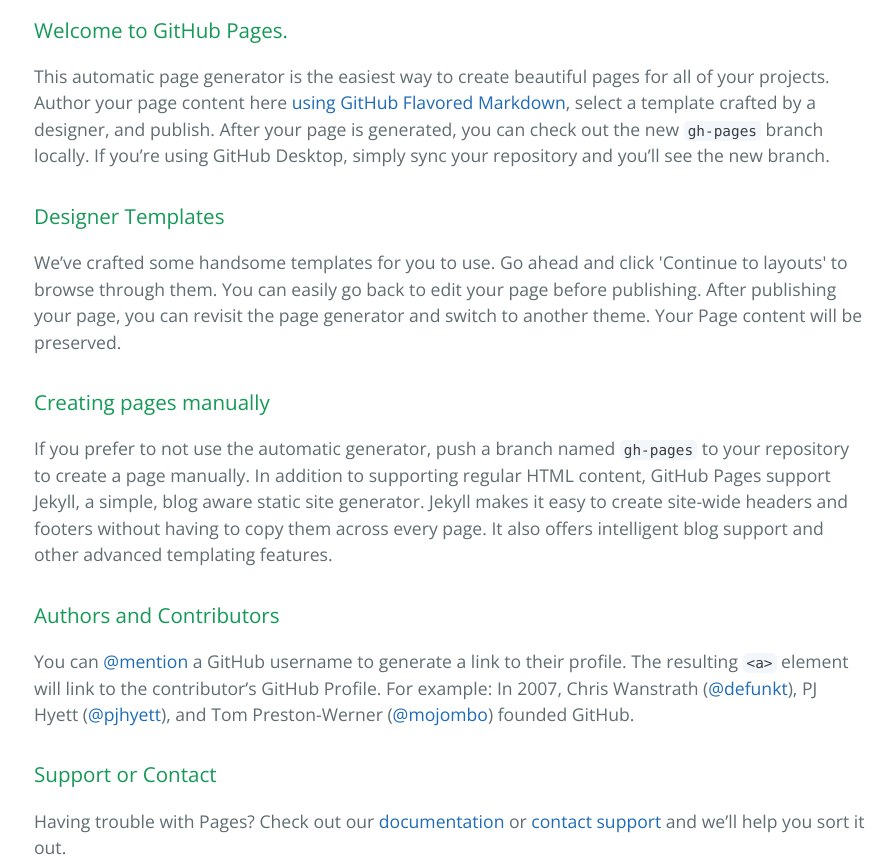
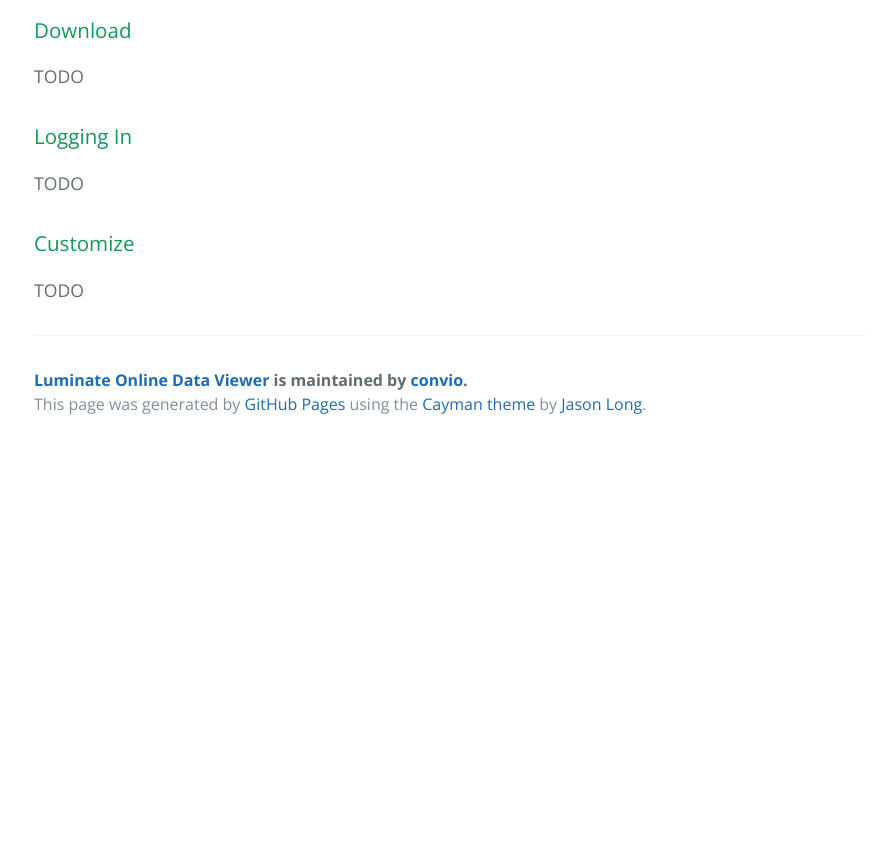
Before and after one commit to convio/luminate-online-data-viewer, a plain HTML site: page index.html in a window 1280 px wide. Shown: the part 400-1264 px from the top of the page, without its empty margins (190-1082 px from the left). After the commit the page ends 848 px from the top, so only its background shows below. Drawn offline with nearby package versions, Linux system fonts and the light colour scheme.

Commit message:
Update gh-pages

```diff
--- a/index.html
+++ b/index.html
@@ -20,29 +20,19 @@
 
     <section class="main-content">
       <h3>
-<a id="welcome-to-github-pages" class="anchor" href="#welcome-to-github-pages" aria-hidden="true"><span class="octicon octicon-link"></span></a>Welcome to GitHub Pages.</h3>
+<a id="welcome-to-github-pages" class="anchor" href="#download" aria-hidden="true"><span class="octicon octicon-link"></span></a>Download</h3>
 
-<p>This automatic page generator is the easiest way to create beautiful pages for all of your projects. Author your page content here <a href="https://guides.github.com/features/mastering-markdown/">using GitHub Flavored Markdown</a>, select a template crafted by a designer, and publish. After your page is generated, you can check out the new <code>gh-pages</code> branch locally. If you’re using GitHub Desktop, simply sync your repository and you’ll see the new branch.</p>
+<p>TODO</p>
 
 <h3>
-<a id="designer-templates" class="anchor" href="#designer-templates" aria-hidden="true"><span class="octicon octicon-link"></span></a>Designer Templates</h3>
+<a id="designer-templates" class="anchor" href="#logging-in" aria-hidden="true"><span class="octicon octicon-link"></span></a>Logging In</h3>
 
-<p>We’ve crafted some handsome templates for you to use. Go ahead and click 'Continue to layouts' to browse through them. You can easily go back to edit your page before publishing. After publishing your page, you can revisit the page generator and switch to another theme. Your Page content will be preserved.</p>
+<p>TODO</p>
 
 <h3>
-<a id="creating-pages-manually" class="anchor" href="#creating-pages-manually" aria-hidden="true"><span class="octicon octicon-link"></span></a>Creating pages manually</h3>
+<a id="creating-pages-manually" class="anchor" href="#customize" aria-hidden="true"><span class="octicon octicon-link"></span></a>Customize</h3>
 
-<p>If you prefer to not use the automatic generator, push a branch named <code>gh-pages</code> to your repository to create a page manually. In addition to supporting regular HTML content, GitHub Pages support Jekyll, a simple, blog aware static site generator. Jekyll makes it easy to create site-wide headers and footers without having to copy them across every page. It also offers intelligent blog support and other advanced templating features.</p>
-
-<h3>
-<a id="authors-and-contributors" class="anchor" href="#authors-and-contributors" aria-hidden="true"><span class="octicon octicon-link"></span></a>Authors and Contributors</h3>
-
-<p>You can <a href="https://github.com/blog/821" class="user-mention">@mention</a> a GitHub username to generate a link to their profile. The resulting <code>&lt;a&gt;</code> element will link to the contributor’s GitHub Profile. For example: In 2007, Chris Wanstrath (<a href="https://github.com/defunkt" class="user-mention">@defunkt</a>), PJ Hyett (<a href="https://github.com/pjhyett" class="user-mention">@pjhyett</a>), and Tom Preston-Werner (<a href="https://github.com/mojombo" class="user-mention">@mojombo</a>) founded GitHub.</p>
-
-<h3>
-<a id="support-or-contact" class="anchor" href="#support-or-contact" aria-hidden="true"><span class="octicon octicon-link"></span></a>Support or Contact</h3>
-
-<p>Having trouble with Pages? Check out our <a href="https://help.github.com/pages">documentation</a> or <a href="https://github.com/contact">contact support</a> and we’ll help you sort it out.</p>
+<p>TODO</p>
 
       <footer class="site-footer">
         <span class="site-footer-owner"><a href="https://github.com/convio/luminate-online-data-viewer">Luminate Online Data Viewer</a> is maintained by <a href="https://github.com/convio">convio</a>.</span>
```
Also changed, not shown: params.json (+7 -1 lines).
